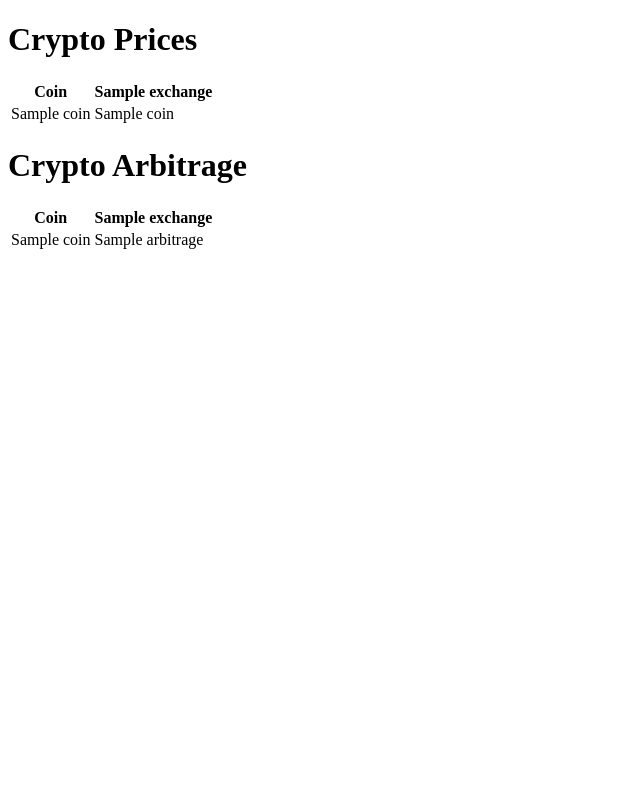
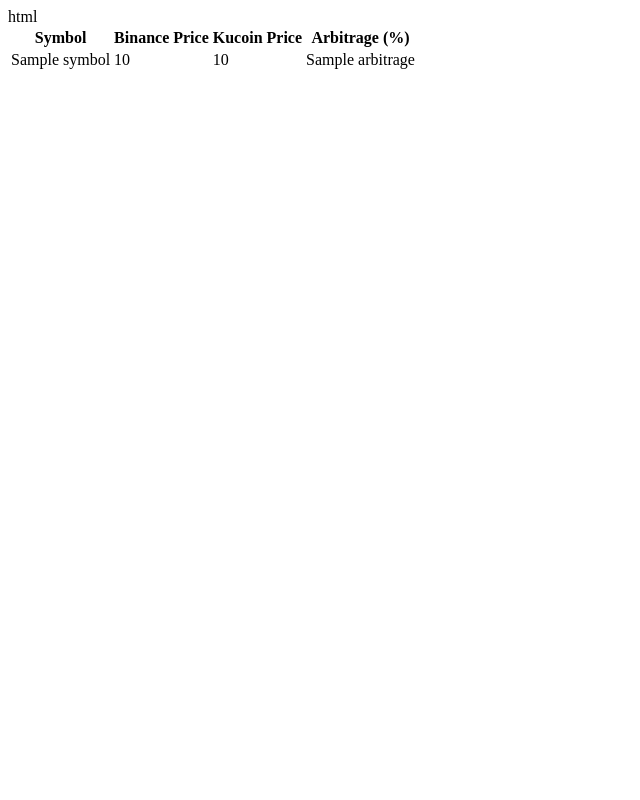
Before and after one commit to alaminizaan100/webprice, a Flask app: template templates/prices.html in a window 1280 px wide. Shown: the whole page, without its empty margins (0-640 px from the left). Run offline with Flask 3, Linux system fonts and the light colour scheme; the template is opened without the code that fills it: most values are stand-ins (such as "Sample title", 1, 10 or a date in 2020).

Commit message:
Update prices.html

```diff
--- a/templates/prices.html
+++ b/templates/prices.html
@@ -1,50 +1,25 @@
+html
 <!DOCTYPE html>
 <html>
 <head>
-    <title>Crypto Arbitrage</title>
+    <title>Coin Prices</title>
 </head>
 <body>
-    <h1>Crypto Prices</h1>
     <table>
-        <thead>
-            <tr>
-                <th>Coin</th>
-                {% for exchange in prices['Bitcoin'] %}
-                    <th>{{ exchange }}</th>
-                {% endfor %}
-            </tr>
-        </thead>
-        <tbody>
-            {% for coin in prices %}
-                <tr>
-                    <td>{{ coin }}</td>
-                    {% for exchange in prices[coin] %}
-                        <td>{{ prices[coin][exchange] }}</td>
-                    {% endfor %}
-                </tr>
-            {% endfor %}
-        </tbody>
-    </table>
-    <h1>Crypto Arbitrage</h1>
-    <table>
-        <thead>
-            <tr>
-                <th>Coin</th>
-                {% for exchange in prices['Bitcoin'] %}
-                    <th>{{ exchange }}</th>
-                {% endfor %}
-            </tr>
-        </thead>
-        <tbody>
-            {% for coin in prices %}
-                <tr>
-                    <td>{{ coin }}</td>
-                    {% for exchange in prices[coin] %}
-                        <td>{{ arbitrage[coin][exchange] }}</td>
-                    {% endfor %}
-                </tr>
-            {% endfor %}
-        </tbody>
+        <tr>
+            <th>Symbol</th>
+            <th>Binance Price</th>
+            <th>Kucoin Price</th>
+            <th>Arbitrage (%)</th>
+        </tr>
+        {% for item in data %}
+        <tr>
+            <td>{{ item.symbol }}</td>
+            <td>{{ item.binance_price }}</td>
+            <td>{{ item.kucoin_price }}</td>
+            <td>{{ item.arbitrage }}</td>
+        </tr>
+        {% endfor %}
     </table>
 </body>
 </html>
```
